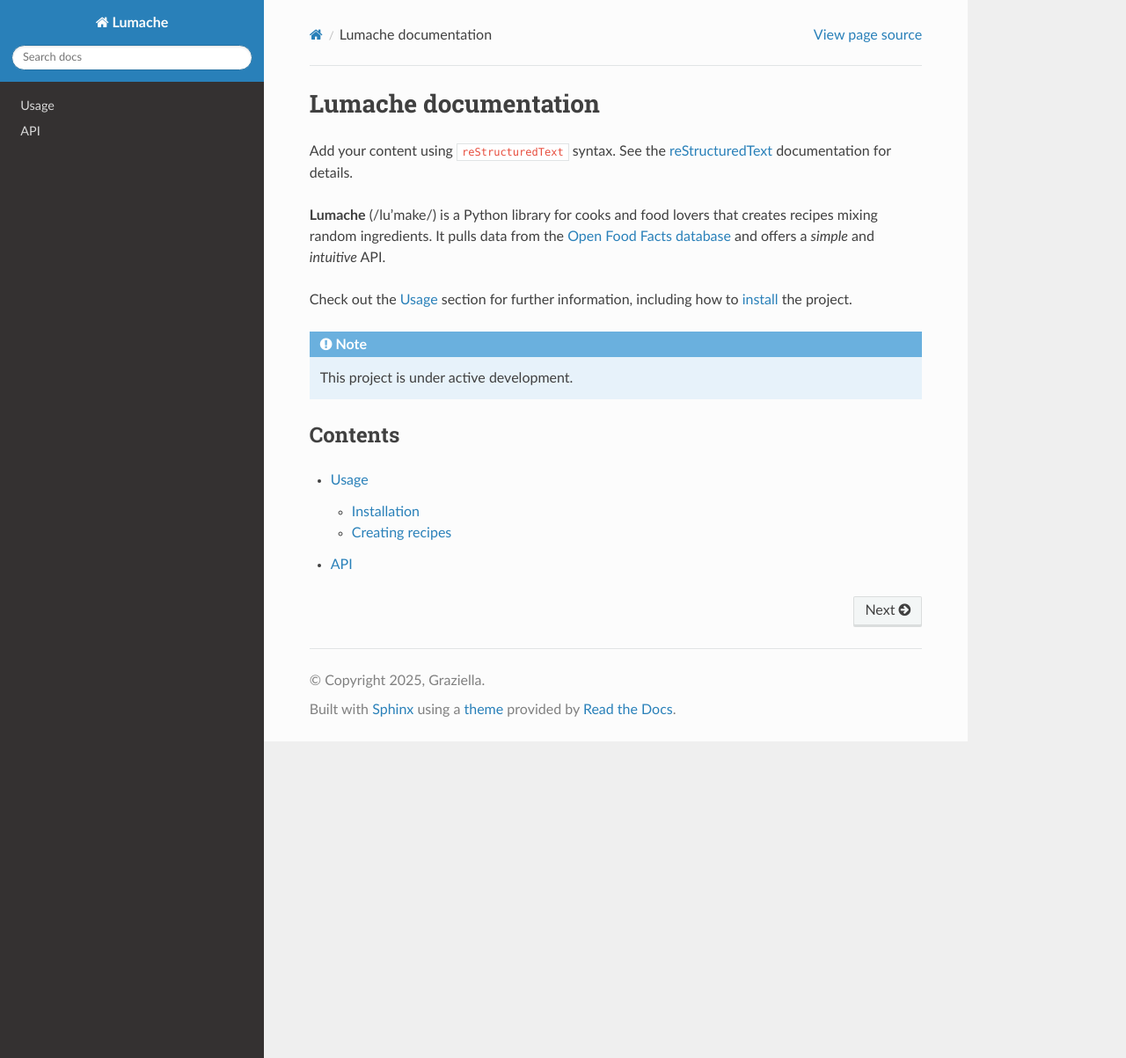
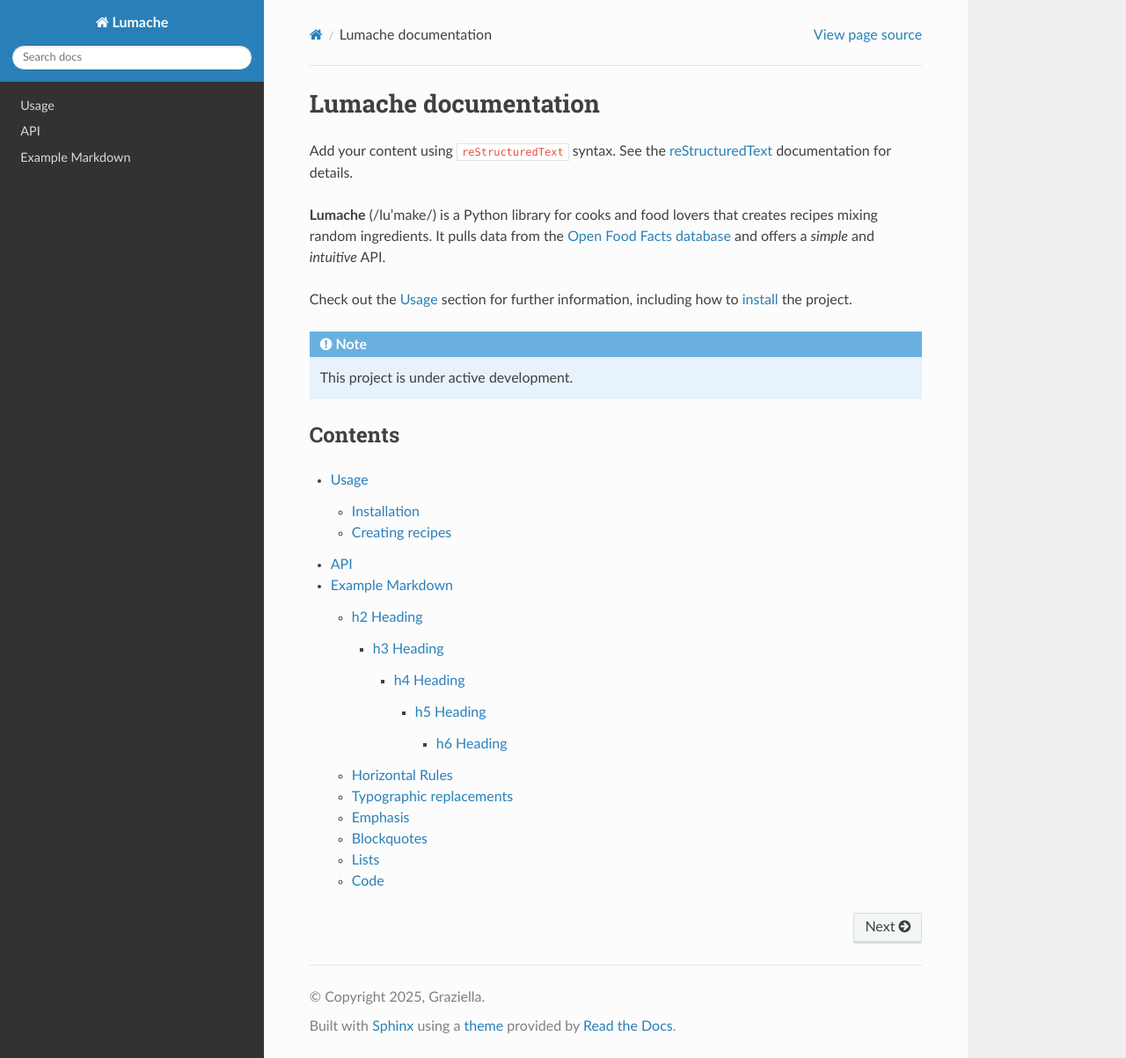
Before and after one commit to rosatrancoso/lumache, a Sphinx documentation site: the page built from docs/source/index.rst, in a window 1280 px wide and 1203 px high. Shown: the whole window at 88% size. Built offline with Sphinx 7.4.7 and the Read the Docs theme 3.1.0, drawn with Linux system fonts in a browser that asks for light colours; some of the changed lines change nothing that is shown.

Commit message:
add a markdown file

````diff
--- a/docs/source/conf.py
+++ b/docs/source/conf.py
@@ -19,6 +19,7 @@
 # https://www.sphinx-doc.org/en/master/usage/configuration.html#general-configuration
 
 extensions = [
+    'myst_parser',  # support for MyST markdown
     'sphinx.ext.duration',
     'sphinx.ext.doctest',  # include code snippets in the documentation
     'sphinx.ext.autodoc',  # include docstrings in the documentation
@@ -33,6 +34,11 @@
 templates_path = ['_templates']
 exclude_patterns = []
 
+source_suffix = {
+    '.rst': 'restructuredtext',
+    '.txt': 'markdown',
+    '.md': 'markdown',
+}
 
 
 # -- Options for HTML output -------------------------------------------------
--- a/docs/source/index.rst
+++ b/docs/source/index.rst
@@ -29,3 +29,4 @@
 
    usage
    api
+   mymarkdown
--- /dev/null
+++ b/docs/source/mymarkdown.md
@@ -0,0 +1,107 @@
+# Example Markdown
+
+## h2 Heading
+### h3 Heading
+#### h4 Heading
+##### h5 Heading
+###### h6 Heading
+
+
+## Horizontal Rules
+
+___
+
+---
+
+***
+
+
+## Typographic replacements
+
+Enable typographer option to see result.
+
+(c) (C) (r) (R) (tm) (TM) (p) (P) +-
+
+test.. test... test..... test?..... test!....
+
+!!!!!! ???? ,,  -- ---
+
+"Smartypants, double quotes" and 'single quotes'
+
+
+## Emphasis
+
+**This is bold text**
+
+__This is bold text__
+
+*This is italic text*
+
+_This is italic text_
+
+~~Strikethrough~~
+
+
+## Blockquotes
+
+
+> Blockquotes can also be nested...
+>> ...by using additional greater-than signs right next to each other...
+> > > ...or with spaces between arrows.
+
+
+## Lists
+
+Unordered
+
++ Create a list by starting a line with `+`, `-`, or `*`
++ Sub-lists are made by indenting 2 spaces:
+- Marker character change forces new list start:
+    * Ac tristique libero volutpat at
+    + Facilisis in pretium nisl aliquet
+    - Nulla volutpat aliquam velit
++ Very easy!
+
+Ordered
+
+1. Lorem ipsum dolor sit amet
+2. Consectetur adipiscing elit
+3. Integer molestie lorem at massa
+
+
+1. You can use sequential numbers...
+1. ...or keep all the numbers as `1.`
+
+Start numbering with offset:
+
+57. foo
+1. bar
+
+
+## Code
+
+Inline `code`
+
+Indented code
+
+    // Some comments
+    line 1 of code
+    line 2 of code
+    line 3 of code
+
+
+Block code "fences"
+
+```
+Sample text here...
+```
+
+Syntax highlighting
+
+``` js
+var foo = function (bar) {
+return bar++;
+};
+
+console.log(foo(5));
+```
````
